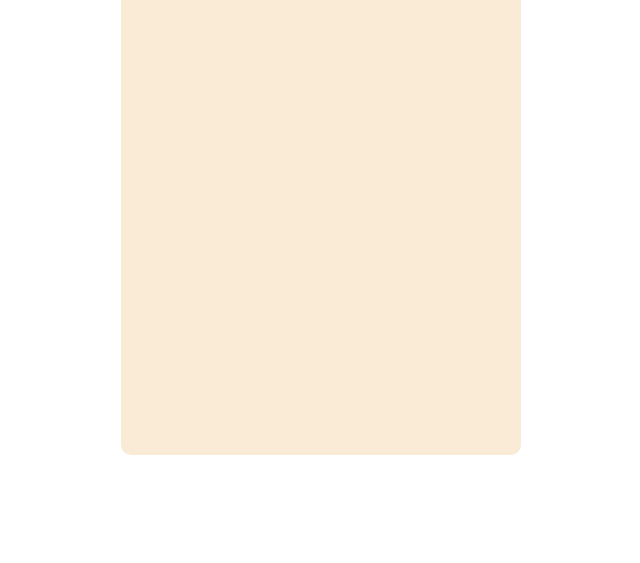
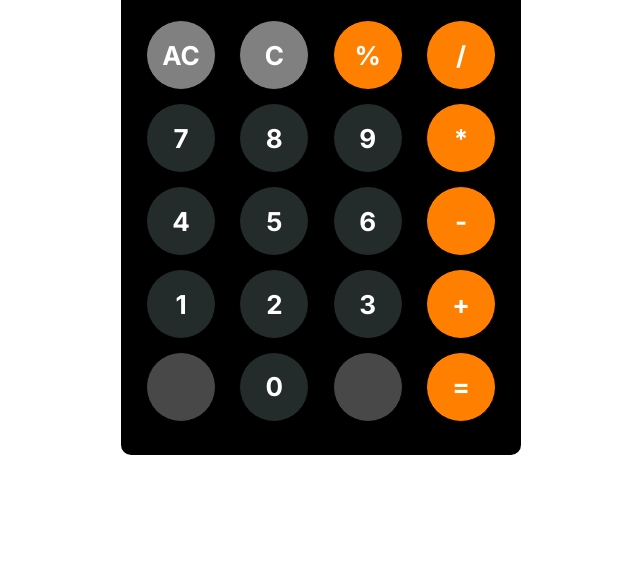
Before and after one commit to creighton-gorai/calculator, a plain HTML site: page index.html in a window 1280 px wide. Shown: the part 253-816 px from the top of the page, without its empty margins (327-967 px from the left). Drawn offline with Linux system fonts and the light colour scheme.

Commit message:
Adding alignment, styling and color to buttons and screen and text.

```diff
--- a/index.html
+++ b/index.html
@@ -3,31 +3,37 @@
 <head>
     <meta charset="UTF-8">
     <meta name="viewport" content="width=device-width, initial-scale=1.0">
+    <link rel="preconnect" href="https://fonts.googleapis.com">
+    <link rel="preconnect" href="https://fonts.gstatic.com" crossorigin>
+    <link href="https://fonts.googleapis.com/css2?family=Inter:ital,opsz,wght@0,14..32,100..900;1,14..32,100..900&display=swap" rel="stylesheet">
     <link rel="stylesheet" href="main.css">
     <script src="main.js" defer></script>
     <title>Calculator</title>
 </head>
 <body>
     <main>
-        <div class="screen">INPUT GOES HERE</div>
+        <div class="screen">80 + 9</div>
         <div class="keyboard">
-            <button id="clear">C</button>
-            <button id="plus">+</button>
-            <button id="minus">-</button>
-            <button id="multiply">*</button>
-            <button id="divide">/</button>
-            <button id="nine">9</button>
-            <button id="eight">8</button>
-            <button id="seven">7</button>
-            <button id="six">6</button>
-            <button id="five">5</button>
-            <button id="four">4</button>
-            <button id="three">3</button>
-            <button id="two">2</button>
-            <button id="one">1</button>
-            <button id="zero">0</button>
-            <button id="decimal">.</button>
-            <button id="equals">=</button>
+            <button id="clear"><h1>AC</h1></button>
+            <button id="delete"><h1>C</h1></button>
+            <button id="modulo"><h1>%</h1></button>
+            <button id="divide"><h1>/</h1></button>
+            <button id="seven"><h1>7</h1></button>
+            <button id="eight"><h1>8</h1></button>
+            <button id="nine"><h1>9</h1></button>
+            <button id="multiply"><h1>*</h1></button>
+            <button id="four"><h1>4</h1></button>
+            <button id="five"><h1>5</h1></button>
+            <button id="six"><h1>6</h1></button>
+            <button id="minus"><h1>-</h1></button>
+            <button id="one"><h1>1</h1></button>
+            <button id="two"><h1>2</h1></button>
+            <button id="three"><h1>3</h1></button>
+            <button id="plus"><h1>+</h1></button>
+            <button id="blank" disabled></button>
+            <button id="zero"><h1>0</h1></button>
+            <button id="blank" disabled></button>
+            <button id="equals"><h1>=</h1></button>
         </div>
     </main>
 </body>
--- a/main.css
+++ b/main.css
@@ -17,7 +17,7 @@ main {
 
     border-radius: 10px;
 
-    background-color: antiquewhite;
+    color: white;
 }
 
 .screen {
@@ -27,14 +27,61 @@ main {
     box-sizing: border-box;
 
     padding: 20px;
-    height: 100px;
+    height: 150px;
     width: 400px;
 
     border-radius: 10px 10px 0 0;
 
-    background-color: darkgray;
+    background-color: #232B2B;
+
+    font-family: "Inter", sans-serif;
+    font-optical-sizing: auto;
+    font-size: 40px;
+    font-style: normal;
 }
 
 .keyboard {
+    display: flex;
+    box-sizing: border-box;
+    justify-content: space-between;
+    flex-wrap: wrap;
+    gap: 5px;
+
+    border-radius: 0 0 10px 10px;
+
+    height: 500px;
+    width: 400px;
+    padding: 25px;
+
     background-color: black;
 }
+
+button {
+    display: inline;
+    height: 70px;
+    width: 70px;
+
+    border-radius:50%;
+    flex: 0 0 20%;
+    padding: 0;
+
+    color: white;
+    border: 1px solid black;
+
+    font-family: "Inter", sans-serif;
+    font-optical-sizing: auto;
+    font-size: 13px;
+    font-style: normal;
+}
+
+#divide, #multiply, #minus, #plus, #modulo, #equals {
+    background-color: #FF7F00;
+}
+
+#clear, #delete {
+    background-color: gray;
+}
+
+#zero, #one, #two, #three, #four, #five, #six, #seven, #eight, #nine {
+    background-color: #232B2B;
+}
```
